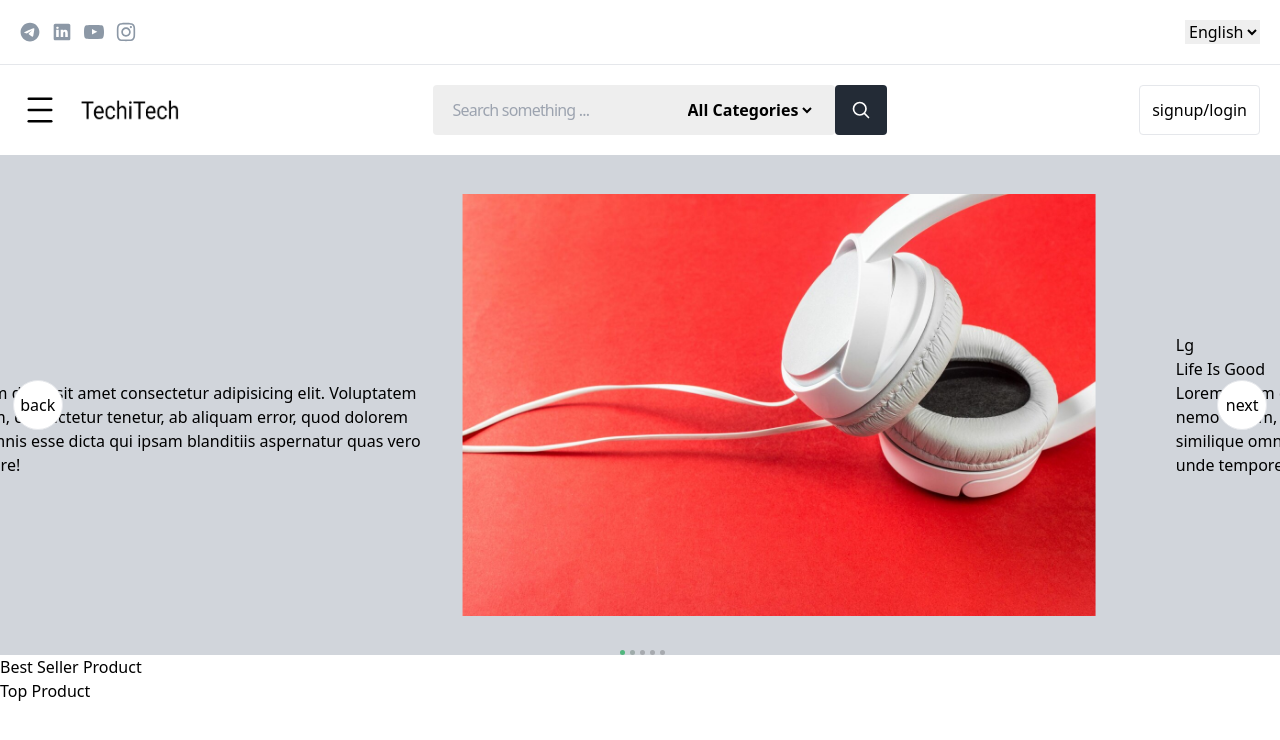
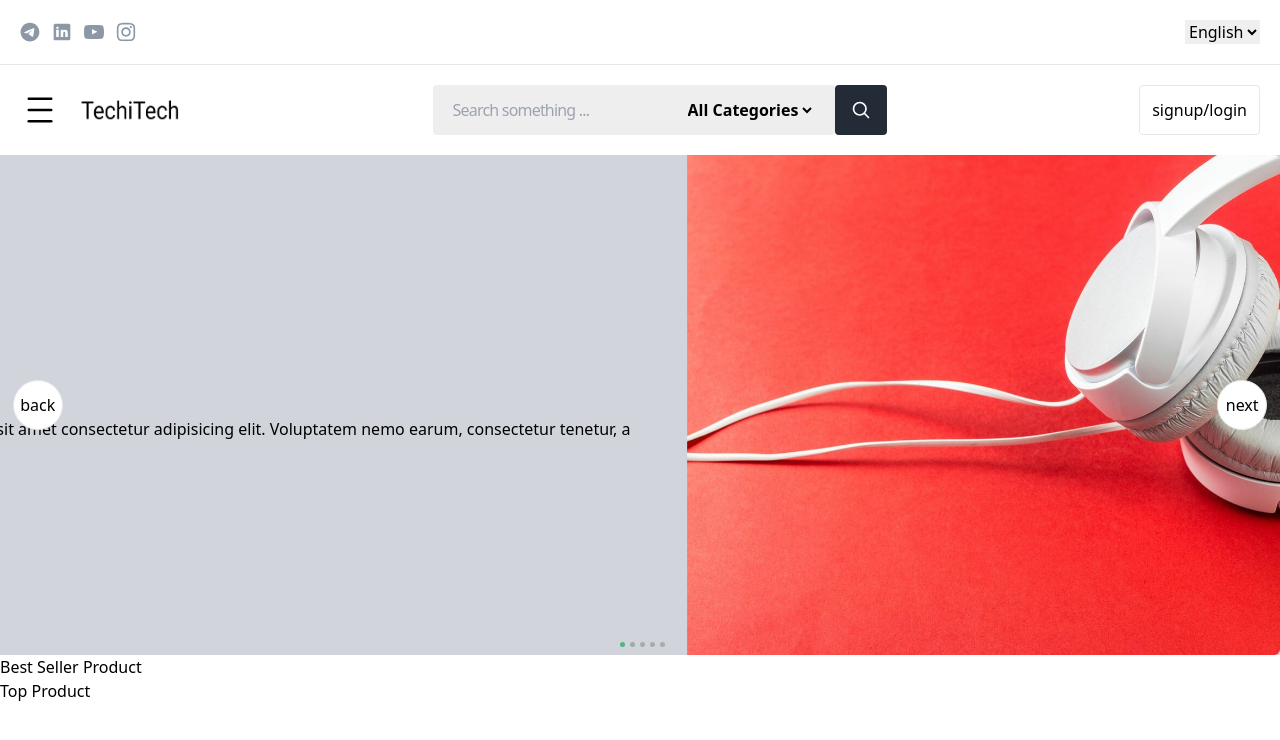
Before and after one commit to Hoom90/electornic-shop, a Nuxt app: page / in a window 1280 px wide. Shown: the top 740 px of the page. Built offline with nearby package versions, Linux system fonts and the light colour scheme.

Commit message:
slider ok

```diff
--- /dev/null
+++ b/components/carouselComp.vue
@@ -0,0 +1,92 @@
+<script setup>
+const props = defineProps(['data'])
+const currentIndex = ref(0);
+const slider = ref(null)
+const slides = ref(null)
+const slide = (index) => {
+  currentIndex.value = index;
+  slider.value.style.transform = `translateX(${index * - (100/props.data.length)}%)`;
+};
+
+const nextSlide = () => {
+  if (currentIndex.value >= props.data.length - 1) {
+    currentIndex.value = 0;
+    slider.value.style.transform = `translateX(0)`;
+  } else {
+    slider.value.style.transform = `translateX(${(currentIndex.value + 1) * - (100/props.data.length)}%)`;
+    currentIndex.value++;
+  }
+};
+
+const previousSlide = () => {
+  if(currentIndex.value <= 0){
+    currentIndex.value = props.data.length - 1;
+    slider.value.style.transform = `translateX(${(props.data.length - 1) * - (100/props.data.length)}%)`;
+  }
+  else{
+    slider.value.style.transform = `translateX(${(currentIndex.value - 1) * - (100/props.data.length)}%)`;
+    currentIndex.value--;
+  }
+};
+
+
+onMounted(() => {
+  slider.value.classList.add(`w-[${props.data.length*100}%]`)
+  slides.value.forEach(item => {
+    item.classList.add(`w-[${100/props.data.length}%]`)
+  });
+  // Automatic sliding
+  setInterval(() => {
+    if (currentIndex.value === props.data.length - 1) {
+      currentIndex.value = 0;
+    } else {
+      currentIndex.value++;
+    }
+    slide(currentIndex.value);
+  }, 5000);
+});
+</script>
+
+
+<template>
+  <div class="h-[500px] w-full relative">
+    <div class="w-full relative h-full overflow-hidden rounded-md">
+      <div class="absolute h-full flex flex-row-reverse transition-all ease-in-out duration-[0.5s]" ref="slider">
+        <div class=" h-full flex justify-start items-center" v-for="item in props.data" :key="item.id" ref="slides">
+          <div class="flex-row justify-start items-center w-1/2 pl-20 truncate">
+            <p>{{ item.title }}</p>
+            <p>{{ item.summary }}</p>
+            <p>{{ item.description }}</p>
+          </div>
+          <div class="flex justify-center items-center h-full w-1/2">
+            <img class="h-full object-contain" :src="item.image" alt="Image">
+          </div>
+        </div>
+      </div>
+    </div>
+    <div class="absolute bottom-2 left-[50%] translate-x-[-50%] flex justify-center items-center m-0 p-0">
+      <div class="dot" v-for="(dot,index) in props.data" :key="index" @click="slide(index)" :class="{ active: currentIndex === index }"></div>
+    </div>
+    <div class="w-[98%] flex justify-between items-center gap-10 absolute top-[50%] left-[1%] translate-y-[-50%]">
+      <button @click="previousSlide" class="border bg-white w-[50px] aspect-square rounded-full">back</button>
+      <button @click="nextSlide" class="border bg-white w-[50px] aspect-square rounded-full">next</button>
+    </div>
+  </div>
+</template>
+
+
+<style>
+.dot {
+  width: 5px;
+  height: 5px;
+  margin-left: 5px;
+  border-radius: 50%;
+  background-color: rgba(0, 0, 0, 0.2);
+  cursor: pointer;
+  transition: background-color .5s ease-in-out;
+}
+
+.dot.active {
+  background-color: #49b779;
+}
+</style>
--- a/pages/index.vue
+++ b/pages/index.vue
@@ -42,79 +42,12 @@ const state = reactive({
     },
   ],
 })
-const currentIndex = ref(0);
-const slider = ref(null)
-const slide = (index) => {
-  currentIndex.value = index;
-  slider.value.style.transform = `translateX(${index * -20}%)`;
-};
-
-const nextSlide = () => {
-  if (currentIndex.value >= state.slides.length - 1) {
-    currentIndex.value = 0;
-    slider.value.style.transform = `translateX(0)`;
-  } else {
-    let index = currentIndex.value
-    currentIndex.value++;
-    slider.value.style.transform = `translateX(${(index + 1) * -20}%)`;
-  }
-};
-
-const previousSlide = () => {
-  if(currentIndex.value <= 0){
-    currentIndex.value = state.slides.length-1;
-    slider.value.style.transform = `translateX(${(state.slides.length-1) * -20}%)`;
-  }
-  else{
-    let index = currentIndex.value
-    currentIndex.value--;
-    slider.value.style.transform = `translateX(${(index-1) * -20}%)`;
-  }
-};
-onMounted(() => {
-  // Automatic sliding
-  setInterval(() => {
-    if (currentIndex.value === state.slides.length - 1) {
-      currentIndex.value = 0;
-    } else {
-      currentIndex.value++;
-    }
-    slide(currentIndex.value);
-  }, 5000);
-});
 </script>
 
 <template>
   <section class="bg-gray-300">
-
+    <carouselComp :data="state.slides"></carouselComp>
     <div class="flex justify-center items-center">
-      <!--  slider -->
-      <div class="h-[500px] w-full relative">
-        <div class="w-full relative h-full overflow-hidden rounded-md">
-          <div class="absolute h-full flex flex-row-reverse transition-all ease-in-out duration-[0.5s] w-[500%]" ref="slider">
-
-            <div class=" h-full flex justify-start items-center" :class="`w-1/${state.slides.length}`" v-for="item in state.slides" :key="item.id">
-              <div class="flex-row justify-start items-center w-1/2 pl-20">
-                <p>{{ item.title }}</p>
-                <p>{{ item.summary }}</p>
-                <p>{{ item.description }}</p>
-              </div>
-              <div class="flex justify-center items-center h-full w-1/2">
-                <img class="h-full object-contain" :src="item.image" alt="Image">
-              </div>
-            </div>
-
-          </div>
-        </div>
-        <div class="dots-container">
-          <div class="dot" v-for="(dot, index) in state.slides" :key="index" @click="slide(index)"
-            :class="{ active: currentIndex === index }"></div>
-        </div>
-        <div class="w-[98%] flex justify-between items-center gap-10 absolute top-[50%] left-[1%] translate-y-[-50%]">
-          <button @click="previousSlide" class="border bg-white w-[50px] aspect-square rounded-full">back</button>
-          <button @click="nextSlide" class="border bg-white w-[50px] aspect-square rounded-full">next</button>
-        </div>
-      </div>
 
     </div>
 
@@ -124,44 +57,4 @@ onMounted(() => {
 </template>
 
 <style scoped>
-.dots-container {
-  position: absolute;
-  bottom: 0px;
-  left: 50%;
-  transform: translateX(-50%);
-  display: flex;
-  justify-content: center;
-  align-items: center;
-  margin: 0;
-  padding: 0;
-}
-
-.dot {
-  width: 5px;
-  height: 5px;
-  margin-left: 5px;
-  /* تغییر در مارجین */
-  border-radius: 50%;
-  background-color: rgba(0, 0, 0, 0.2);
-  cursor: pointer;
-  transition: background-color .5s ease-in-out;
-}
-
-.dot.active {
-  background-color: #49b779;
-}
-
-/* .slider {
-  position: absolute;
-  width: 400%;
-  height: 100%;
-  display: flex;
-  flex-direction: row-reverse;
-  transition: transform .5s ease-in-out;
-} */
-
-/* .slider img {
-  width: 25%;
-  height: 100%;
-  object-fit: cover;
-} */</style>
+</style>
```
